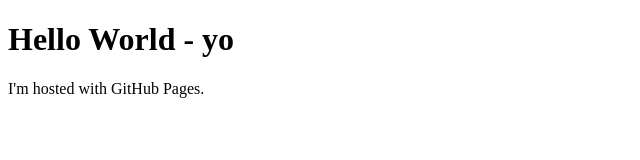
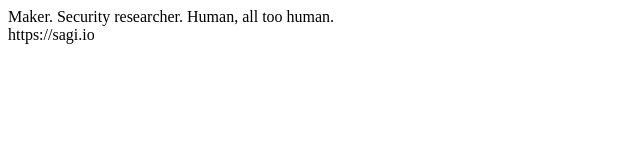
Before and after one commit to sagi/sagi.github.io, a plain HTML site: page index.html in a window 1280 px wide. Shown: the whole page, without its empty margins (0-640 px from the left). Drawn offline with Linux system fonts and the light colour scheme.

Commit message:
Update index.html

```diff
--- a/index.html
+++ b/index.html
@@ -1,7 +1,8 @@
 <!DOCTYPE html>
 <html>
 <body>
-<h1>Hello World - yo</h1>
-<p>I'm hosted with GitHub Pages.</p>
+Maker. Security researcher. Human, all too human.
+<br>
+https://sagi.io
 </body>
 </html>
```
